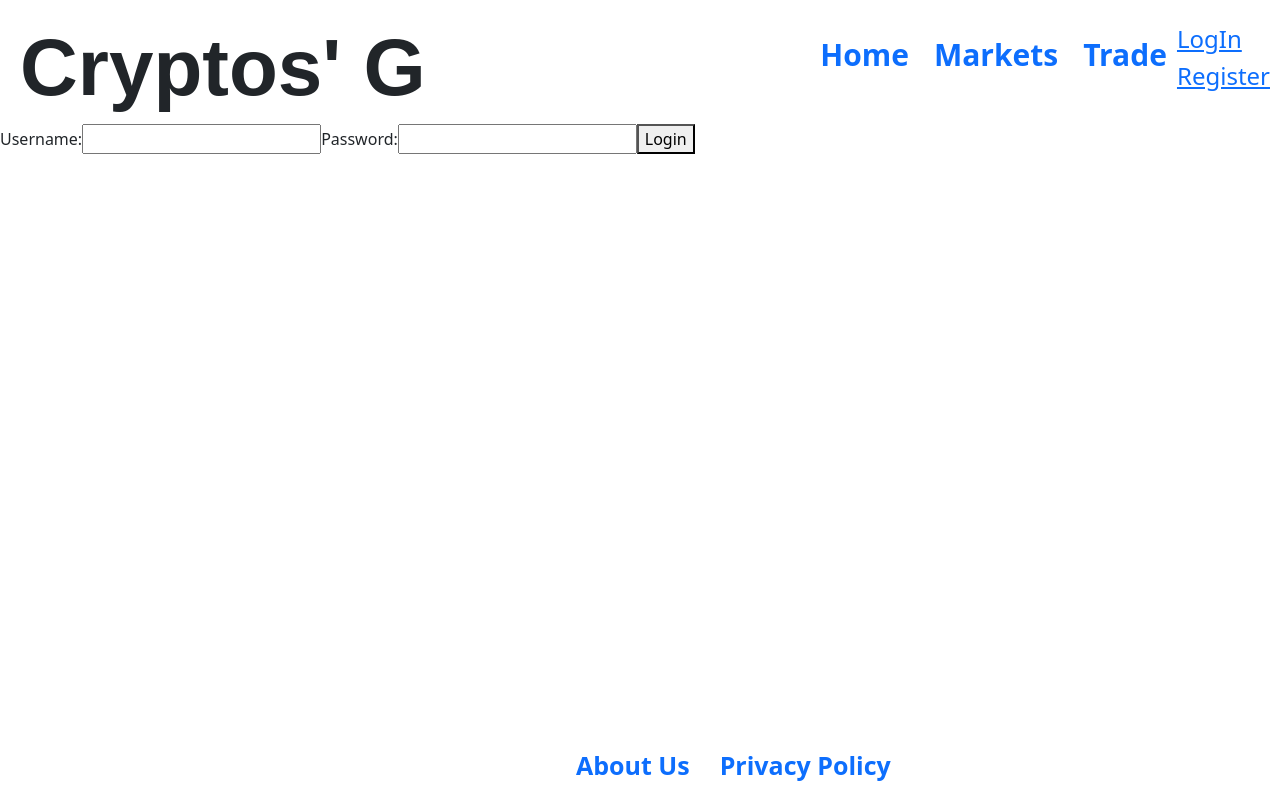
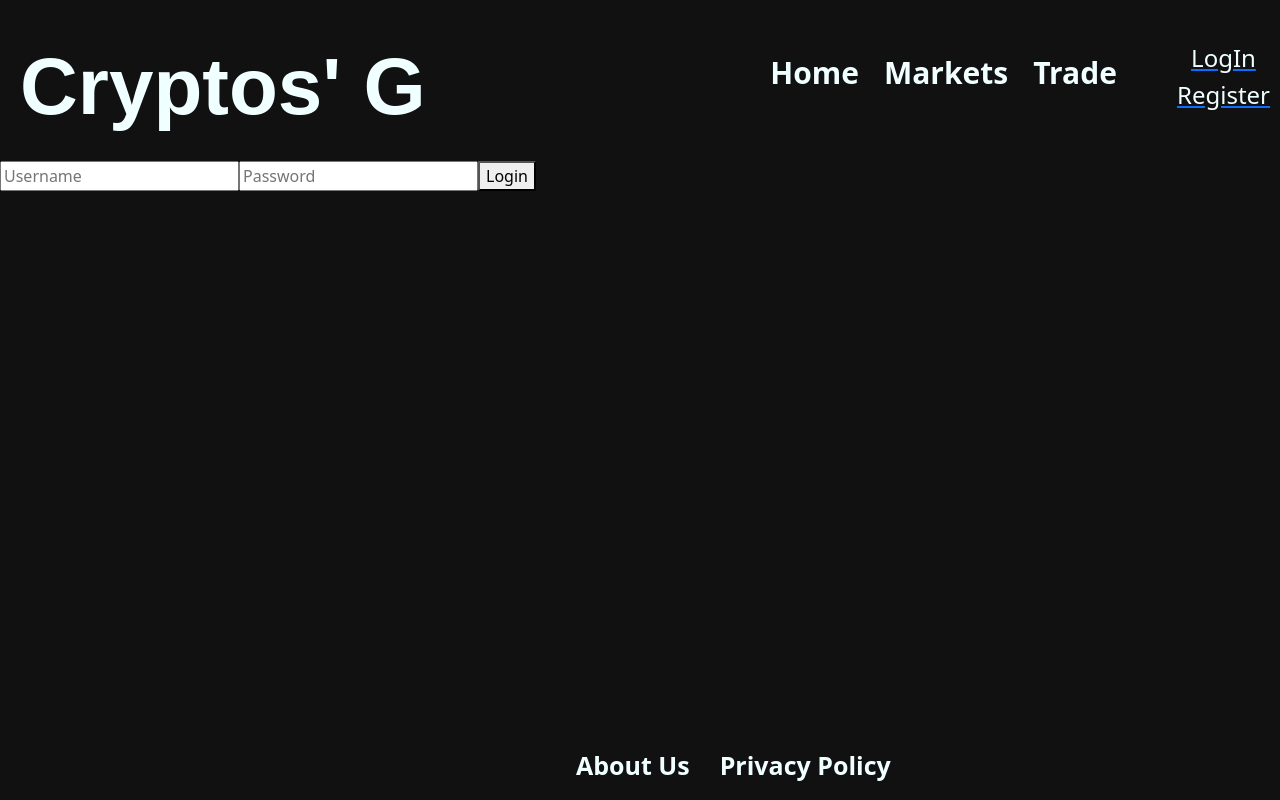
Before and after one commit to hazelrahbe/Project-3, a React (Create React App) app in the folder cryptoproject_frontend/: page /login in a window 1280 px wide. Built offline with nearby package versions, Linux system fonts and the light colour scheme.

Commit message:
homepage css

```diff
--- a/cryptoproject_frontend/src/App.css
+++ b/cryptoproject_frontend/src/App.css
@@ -1,5 +1,6 @@
 .App {
     min-height: 100vh;
+    background: #111111;
 }
 .App-header {
     display: flex;
@@ -46,5 +47,12 @@ flex: 1;
     padding: 10px;
 }
 .carousel {
-    background-position: center;
+    position: center;
+    min-height: fit-content;
 }
+.footer {
+
+}
+.login {
+    text-align: center;
+  }
--- a/cryptoproject_frontend/src/components/Main.js
+++ b/cryptoproject_frontend/src/components/Main.js
@@ -5,19 +5,19 @@ import Carousel from 'react-bootstrap/Carousel';
       <div className='carousel'>
       <Carousel slide={false}>
         <Carousel.Item>
-          <img src="https://i.imgur.com/6PCuCpJ.png" alt="First slide"/>
+          <img src="https://i.imgur.com/6PCuCpJ.png" height="500" margin="auto" alt="First slide" class="first"/>
           <Carousel.Caption>
             <h3>Crypto Wallet</h3>
           </Carousel.Caption>
         </Carousel.Item>
         <Carousel.Item>
-          <img src="https://i.imgur.com/JhYd0WJ.jpeg" alt="Second slide"/>
+          <img src="https://i.imgur.com/JhYd0WJ.jpeg" margin="auto" alt="Second slide"/>
           <Carousel.Caption>
             <h3>Latest Market</h3>
           </Carousel.Caption>
         </Carousel.Item>
         <Carousel.Item>
-          <img src="https://i.imgur.com/ONDJKHh.jpeg" alt="Third slide"/>
+          <img src="https://i.imgur.com/ONDJKHh.jpeg" height="500" width="1250" alt="Third slide" class="third"/>
           <Carousel.Caption>
             <h3>Popular CryptoCoins</h3>
           </Carousel.Caption>
--- a/cryptoproject_frontend/src/index.css
+++ b/cryptoproject_frontend/src/index.css
@@ -5,7 +5,6 @@ body {
     sans-serif;
   -webkit-font-smoothing: antialiased;
   -moz-osx-font-smoothing: grayscale;
-
 }
 
 code {
@@ -14,3 +13,27 @@ code {
 }
 
 @import url('https://fonts.googleapis.com/css2?family=Alumni+Sans+Pinstripe&display=swap');
+
+.carousel {
+  text-align: center;
+}
+h4 {
+  color: azure;
+}
+h1 {
+  color: azure;
+}
+p{
+  color: azure;
+}
+img {
+  height: 700px;
+  margin: auto;
+}
+.nav {
+  padding: 50px;
+}
+
+.login {
+  text-align: center;
+}
--- a/cryptoproject_frontend/src/pages/LogIn.js
+++ b/cryptoproject_frontend/src/pages/LogIn.js
@@ -16,10 +16,10 @@ const Login = () => {
 
   return (
     <form onSubmit={handleSubmit}>
-      <label htmlFor="username">Username:</label>
-      <input id="username" type="text" onChange={handleChange} value={formState.username}/>
-      <label htmlFor="password">Password:</label>
-      <input id="password" type="password" onChange={handleChange} value={formState.password}/>
+
+      <input id="username" placeholder="Username" type="text" onChange={handleChange} value={formState.username}/>
+      <label htmlFor="password"></label>
+      <input id="password" placeholder="Password" type="password" onChange={handleChange} value={formState.password}/>
       <button type="submit">Login</button>
     </form>
   );
--- a/cryptoproject_frontend/src/pages/Register.js
+++ b/cryptoproject_frontend/src/pages/Register.js
@@ -19,7 +19,7 @@ const Register = () => {
       <label htmlFor="username">Username:</label>
       <input id="username" type="text" onChange={handleChange} value={formState.username}/>
       <label htmlFor="email">email:</label>
-      <input id="email" type="text" onChange={handleChange} value={formState.password}/>
+      <input id="email" type="text" onChange={handleChange} value={formState.email}/>
       <label htmlFor="password">Password:</label>
       <input id="password" type="password" onChange={handleChange} value={formState.password}/>
       <button type="submit">Register</button>
```
